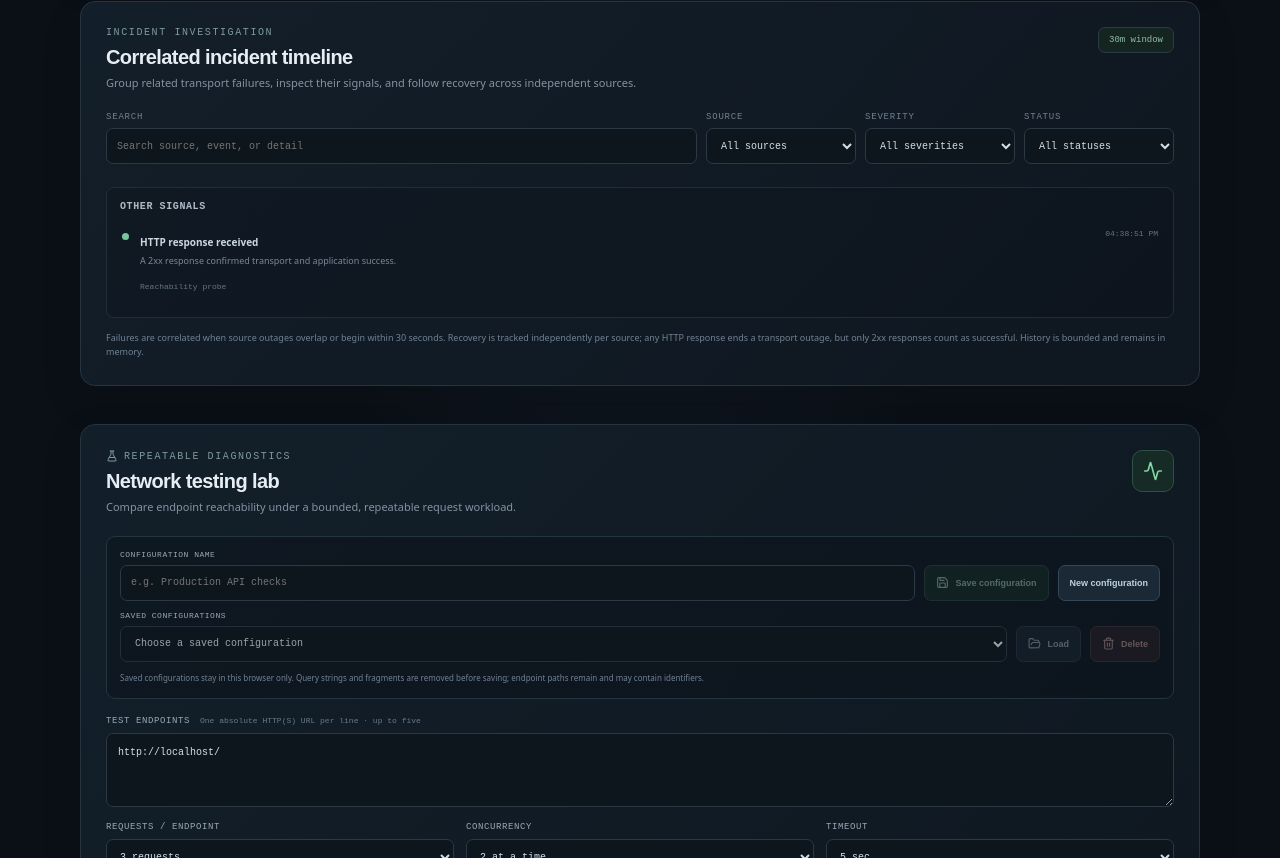
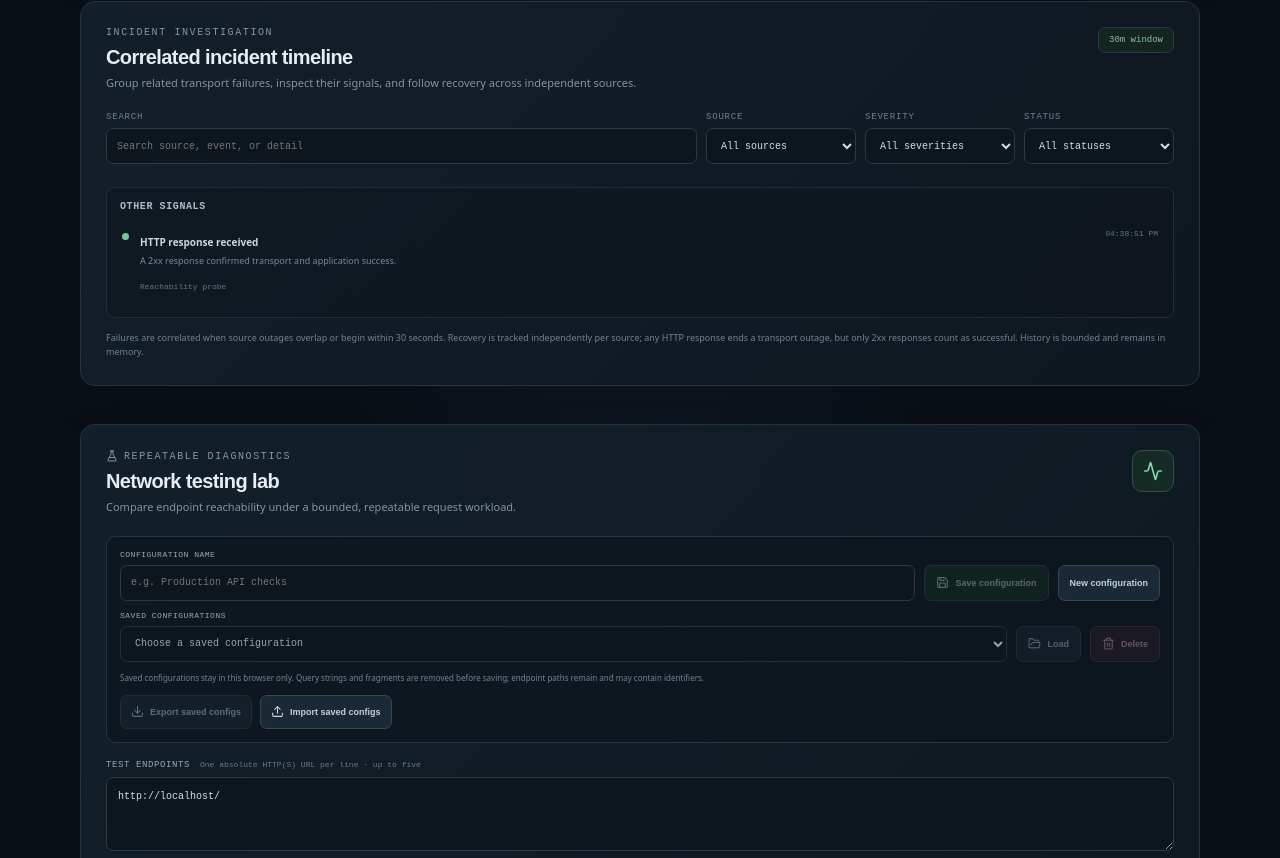
Before and after one commit to siddhant034/network-state, a React (Vite) app: page / in a window 1280 px wide. Shown: the part 1942-2800 px from the top of the page. Built offline with nearby package versions, Linux system fonts and the light colour scheme.

Commit message:
Integrate portable saved-config transfer into network lab

```diff
--- a/src/components/NetworkTestLab.tsx
+++ b/src/components/NetworkTestLab.tsx
@@ -5,10 +5,14 @@ import {
   inspectSavedNetworkLabConfigs,
   loadSavedNetworkLabConfigs,
   NETWORK_LAB_CONFIG_STORAGE_KEY,
+  replaceSavedNetworkLabConfigs,
   saveNetworkLabConfig
 } from "../adapters/network-lab-configs";
+import { mergeImportedNetworkLabConfigs } from "../adapters/network-lab-config-transfer";
 import { parseNetworkLabEndpoints, runNetworkLab, type NetworkLabResult } from "../adapters/network-test-lab";
+import { NetworkLabConfigTransfer } from "./NetworkLabConfigTransfer";
 import "./NetworkTestLab.css";
+import "./NetworkLabConfigTransfer.css";
 
 const defaultEndpoint = () => new URL(import.meta.env.BASE_URL, window.location.href).toString();
 const formatTime = (timestamp: number) => new Intl.DateTimeFormat(undefined, {
@@ -222,6 +226,16 @@ export function NetworkTestLab({ onResultsChange }: { onResultsChange?: (results
     setConfigMessage("Saved configuration deleted from this device.");
   };
 
+  const handleImportConfigs = (imported: SavedNetworkLabConfig[]) => {
+    const merged = mergeImportedNetworkLabConfigs(savedConfigs, imported);
+    const persisted = replaceSavedNetworkLabConfigs(merged);
+    if (!persisted.ok) throw new Error(persisted.error);
+    setSavedConfigs(persisted.configs);
+    setSelectedConfigId(persisted.configs[0]?.id ?? "");
+    setConfigError("");
+    setConfigMessage("Imported saved configurations locally. Review them before running a test.");
+  };
+
   return (
     <section className="network-lab-panel" aria-labelledby="network-lab-title" role="region">
       <div className="network-lab-heading">
@@ -276,6 +290,7 @@ export function NetworkTestLab({ onResultsChange }: { onResultsChange?: (results
         {configError && <p className="network-lab-error" role="alert">{configError}</p>}
         {configMessage && <p className="network-lab-message" role="status">{configMessage}</p>}
         <p className="network-lab-config-note">Saved configurations stay in this browser only. Query strings and fragments are removed before saving; endpoint paths remain and may contain identifiers.</p>
+        <NetworkLabConfigTransfer configs={savedConfigs} onImport={handleImportConfigs} disabled={running} />
       </div>
 
       <form className="network-lab-form" onSubmit={(event) => { void handleSubmit(event); }}>
```
